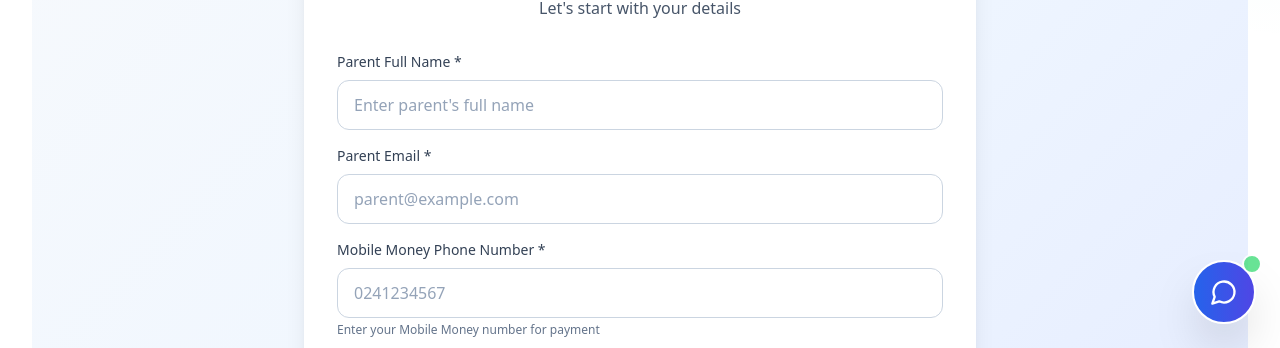
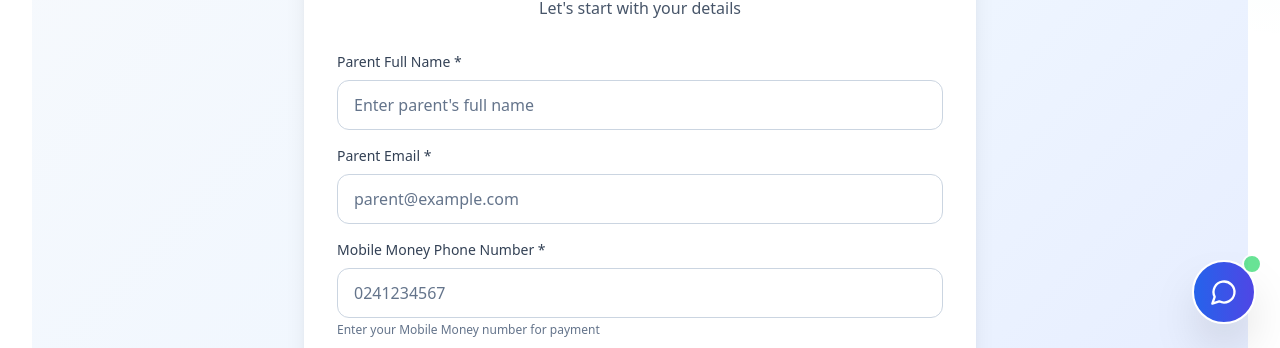
Before and after one commit to Kwame-Minta2021/coasted, a Next.js app: page /enroll in a window 1280 px wide. Shown: the part 452-800 px from the top of the page. Built offline with nearby package versions, Linux system fonts and the light colour scheme.

Commit message:
errors removed

```diff
--- a/components/MultiStepEnrollmentForm.tsx
+++ b/components/MultiStepEnrollmentForm.tsx
@@ -149,7 +149,7 @@ export default function MultiStepEnrollmentForm() {
                 </label>
                 <input
                   type="text"
-                  className="w-full px-3 sm:px-4 py-2.5 sm:py-3 border border-slate-300 dark:border-slate-600 rounded-lg sm:rounded-xl focus:ring-2 focus:ring-blue-500 focus:border-transparent transition-all bg-white dark:bg-slate-700 text-slate-900 dark:text-white placeholder-slate-400 dark:placeholder-slate-300 text-sm sm:text-base"
+                  className="w-full px-3 sm:px-4 py-2.5 sm:py-3 border border-slate-300 dark:border-slate-600 rounded-lg sm:rounded-xl focus:ring-2 focus:ring-blue-500 focus:border-transparent transition-all bg-white dark:bg-slate-700 text-slate-900 dark:text-white placeholder-slate-500 dark:placeholder-slate-300 text-sm sm:text-base"
                   placeholder="Enter parent's full name"
                   value={form.parentName}
                   onChange={(e) => updateForm('parentName', e.target.value)}
@@ -163,7 +163,7 @@ export default function MultiStepEnrollmentForm() {
                 </label>
                 <input
                   type="email"
-                  className="w-full px-4 py-3 border border-slate-300 dark:border-slate-600 rounded-xl focus:ring-2 focus:ring-blue-500 focus:border-transparent transition-all bg-white dark:bg-slate-700 text-slate-900 dark:text-white placeholder-slate-400 dark:placeholder-slate-300"
+                  className="w-full px-4 py-3 border border-slate-300 dark:border-slate-600 rounded-xl focus:ring-2 focus:ring-blue-500 focus:border-transparent transition-all bg-white dark:bg-slate-700 text-slate-900 dark:text-white placeholder-slate-500 dark:placeholder-slate-300"
                   placeholder="parent@example.com"
                   value={form.parentEmail}
                   onChange={(e) => updateForm('parentEmail', e.target.value)}
@@ -177,7 +177,7 @@ export default function MultiStepEnrollmentForm() {
                 </label>
                 <input
                   type="tel"
-                  className="w-full px-4 py-3 border border-slate-300 dark:border-slate-600 rounded-xl focus:ring-2 focus:ring-blue-500 focus:border-transparent transition-all bg-white dark:bg-slate-700 text-slate-900 dark:text-white placeholder-slate-400 dark:placeholder-slate-300"
+                  className="w-full px-4 py-3 border border-slate-300 dark:border-slate-600 rounded-xl focus:ring-2 focus:ring-blue-500 focus:border-transparent transition-all bg-white dark:bg-slate-700 text-slate-900 dark:text-white placeholder-slate-500 dark:placeholder-slate-300"
                   placeholder="0241234567"
                   value={form.phone}
                   onChange={(e) => updateForm('phone', e.target.value)}
@@ -216,7 +216,7 @@ export default function MultiStepEnrollmentForm() {
                 </label>
                 <input
                   type="text"
-                  className="w-full px-4 py-3 border border-slate-300 dark:border-slate-600 rounded-xl focus:ring-2 focus:ring-blue-500 focus:border-transparent transition-all bg-white dark:bg-slate-700 text-slate-900 dark:text-white placeholder-slate-400 dark:placeholder-slate-300"
+                  className="w-full px-4 py-3 border border-slate-300 dark:border-slate-600 rounded-xl focus:ring-2 focus:ring-blue-500 focus:border-transparent transition-all bg-white dark:bg-slate-700 text-slate-900 dark:text-white placeholder-slate-500 dark:placeholder-slate-300"
                   placeholder="Enter child's full name"
                   value={form.childName}
                   onChange={(e) => updateForm('childName', e.target.value)}
```
